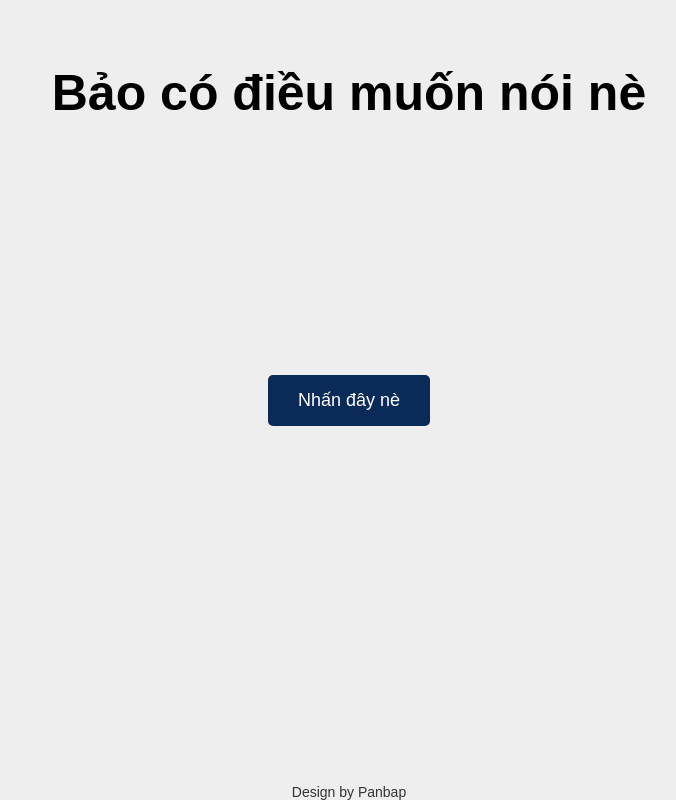
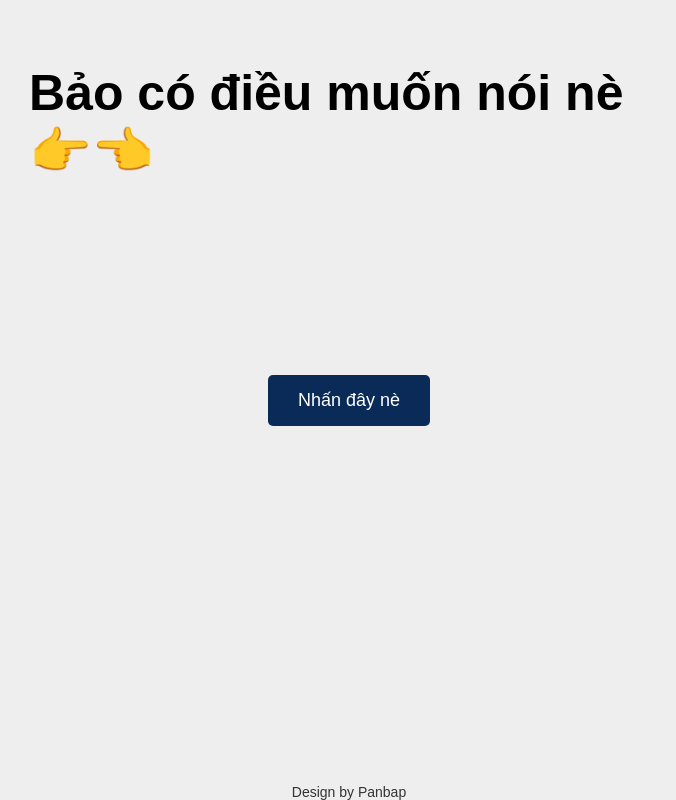
Before and after one commit to dsalhdsakj/chucmung, a plain HTML site: page index.html in a window 1280 px wide. Shown: the whole page, without its empty margins (291-967 px from the left). Drawn offline with Linux system fonts and the light colour scheme.

Commit message:
Update index.html

```diff
--- a/index.html
+++ b/index.html
@@ -12,7 +12,7 @@
 
 <body>
 
-  <h1>Bảo có điều muốn nói nè</h1>
+  <h1>Bảo có điều muốn nói nè👉👈</h1>
   <button onclick="generateRandomNotifications()">Nhấn đây nè</button>
   <script src="./script.js"></script>
 <audio id="nhacNen" loop style="display: none;">
```
